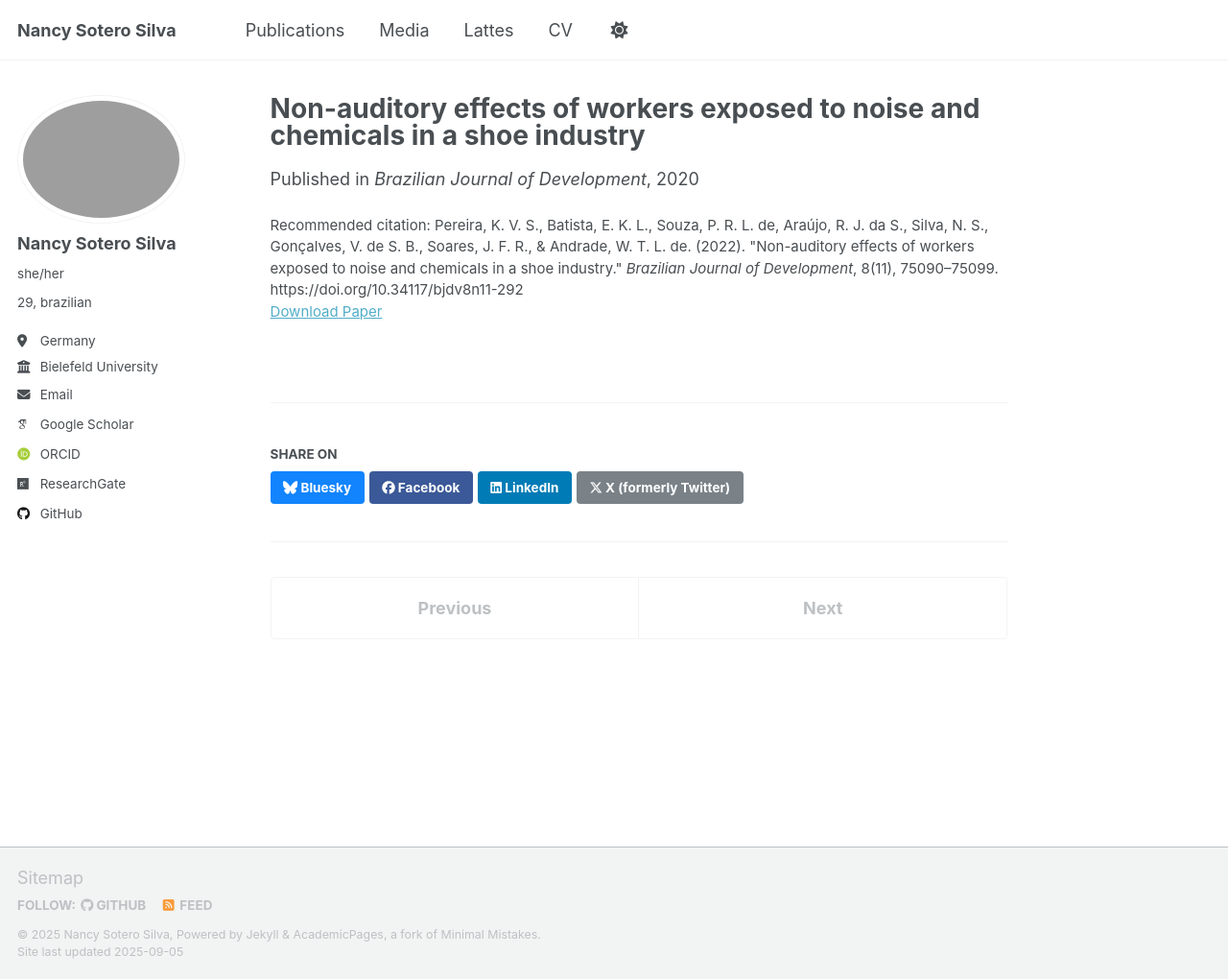
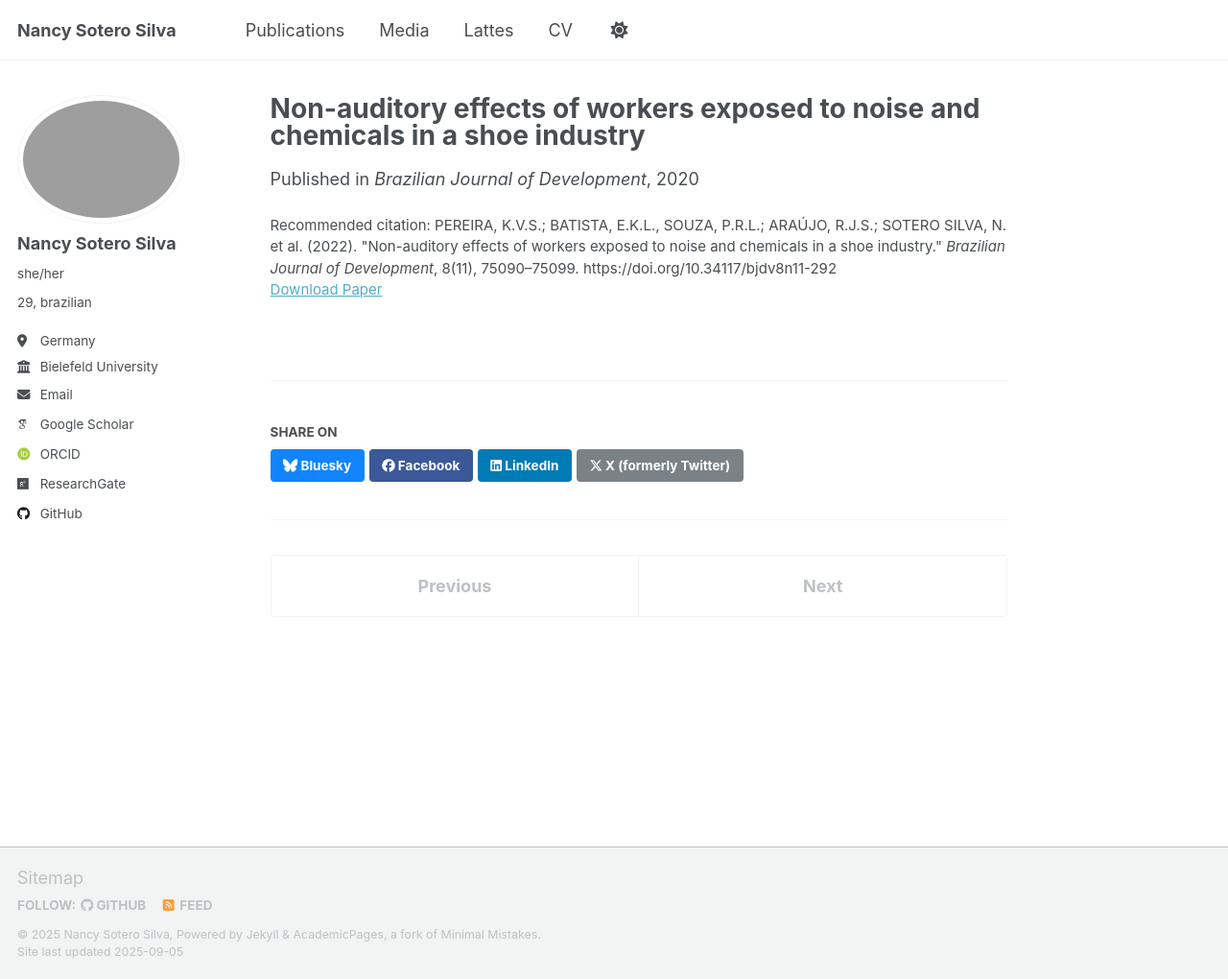
Before and after one commit to nancysotero/neuronency, a Jekyll site: the page built from _publications/2022-11-25-paper-title-number-5.md, in a window 1280 px wide and 1020 px high. Shown: the whole window at 96% size. Built offline with Jekyll 4.4.1, drawn with Linux system fonts in a browser that asks for light colours; some web fonts are replaced; a script that is not in the unit is left out; a file with an impossible date is left out.

Commit message:
Update 2022-11-25-paper-title-number-5.md

```diff
--- a/_publications/2022-11-25-paper-title-number-5.md
+++ b/_publications/2022-11-25-paper-title-number-5.md
@@ -7,5 +7,5 @@ excerpt: 'In Portuguese'
 date: November 2020
 venue: 'Brazilian Journal of Development'
 paperurl: 'https://ojs.brazilianjournals.com.br/ojs/index.php/BRJD/article/view/54617'
-citation: 'Pereira, K. V. S., Batista, E. K. L., Souza, P. R. L. de, Araújo, R. J. da S., Silva, N. S., Gonçalves, V. de S. B., Soares, J. F. R., & Andrade, W. T. L. de. (2022). &quot;Non-auditory effects of workers exposed to noise and chemicals in a shoe industry.&quot; <i>Brazilian Journal of Development</i>, 8(11), 75090–75099. https://doi.org/10.34117/bjdv8n11-292'
+citation: 'PEREIRA, K.V.S.; BATISTA, E.K.L., SOUZA, P.R.L.; ARAÚJO, R.J.S.; SOTERO SILVA, N. et al. (2022). &quot;Non-auditory effects of workers exposed to noise and chemicals in a shoe industry.&quot; <i>Brazilian Journal of Development</i>, 8(11), 75090–75099. https://doi.org/10.34117/bjdv8n11-292'
 ---
```
